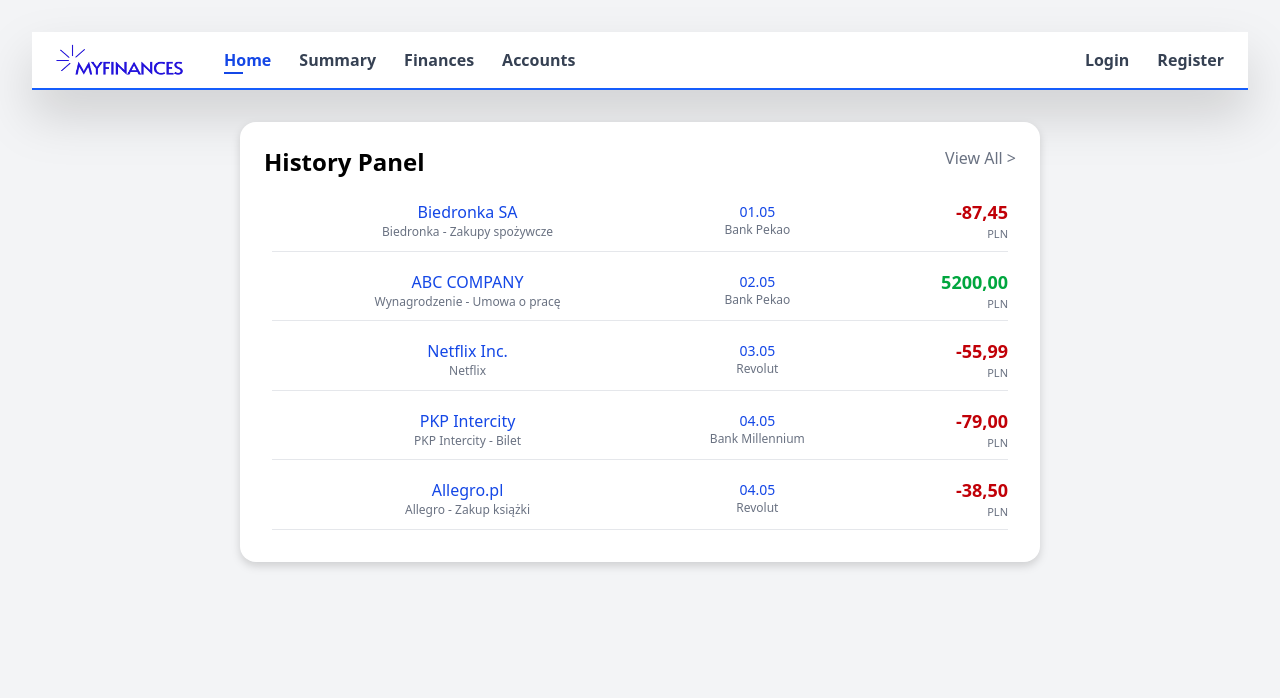
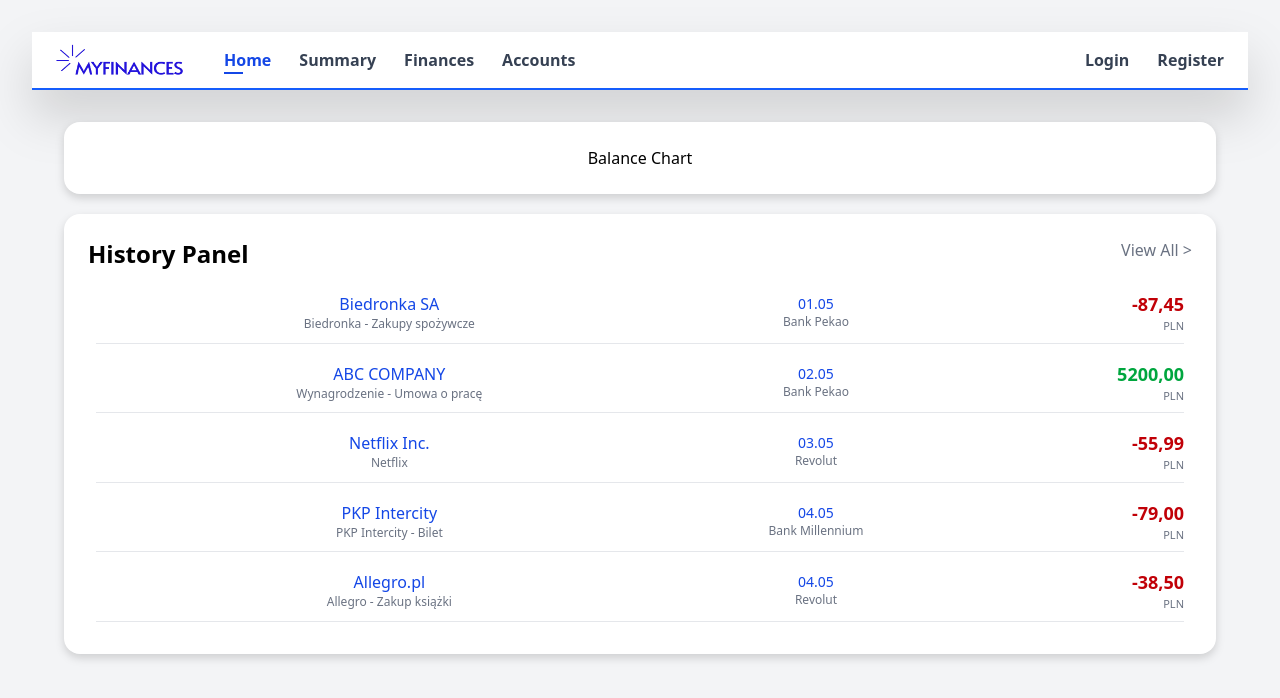
Before and after one commit to michLukaszewicz/MyFinances, a React (Vite) app in the folder MyFinances/: page / in a window 1280 px wide. Shown: the top 698 px of the page. Built offline with nearby package versions, Linux system fonts and the light colour scheme.

Commit message:
small update of layout

```diff
--- a/MyFinances/src/App.tsx
+++ b/MyFinances/src/App.tsx
@@ -1,4 +1,5 @@
 import "./App.css";
+import BalanceChart from "./Components/BalanceChart/BalanceChart";
 import HistoryPanel from "./Components/HistoryPanel/HistoryPanel";
 import Navbar from "./Components/Navbar/Navbar";
 import PageContent from "./Components/PageContent/PageContent";
@@ -16,6 +17,7 @@
     <div className="w-full h-full">
       <Navbar />
       <PageContent>
+        <BalanceChart history={history} />
         <HistoryPanel history={history} />
       </PageContent>
     </div>
--- /dev/null
+++ b/MyFinances/src/Components/BalanceChart/BalanceChart.tsx
@@ -0,0 +1,16 @@
+import type { Transaction } from "../../Models/Transaction";
+import Box from "../Box/Box";
+
+type Props = {
+    history: Transaction[];
+}
+
+const BalanceChart = ({history}: Props) => {
+  return (
+    <Box>
+        <h1>Balance Chart</h1>
+    </Box>
+  )
+}
+
+export default BalanceChart
--- a/MyFinances/src/Components/Box/Box.tsx
+++ b/MyFinances/src/Components/Box/Box.tsx
@@ -1,16 +1,16 @@
-import React from 'react'
-import './Box.css'
+import React from "react";
+import "./Box.css";
 
 interface Props {
-    children?: React.ReactNode
+  children?: React.ReactNode;
 }
 
-function Box({children}: Props) {
+function Box({ children }: Props) {
   return (
-    <div className="bg-white rounded-2xl drop-shadow-lg p-6 max-w-dvh mx-auto">
-        {children}
-        </div>
-  )
+    <div className="bg-white rounded-2xl drop-shadow-lg p-6 w-full max-w-7xl mx-auto">
+      {children}
+    </div>
+  );
 }
 
-export default Box
+export default Box;
--- a/MyFinances/src/Components/PageContent/PageContent.tsx
+++ b/MyFinances/src/Components/PageContent/PageContent.tsx
@@ -4,7 +4,7 @@
 
   const PageContent = ({ children }: Props) => {
     return (
-    <main className="py-8 mx-auto px-4 sm:px-6 lg:px-8 w-full">
+  <main className="flex flex-col gap-5 py-8 px-4 sm:px-6 lg:px-8 w-full max-w-none">
     {children}
   </main>
     );
```
Lines whose indentation alone changed are shown as unchanged.
